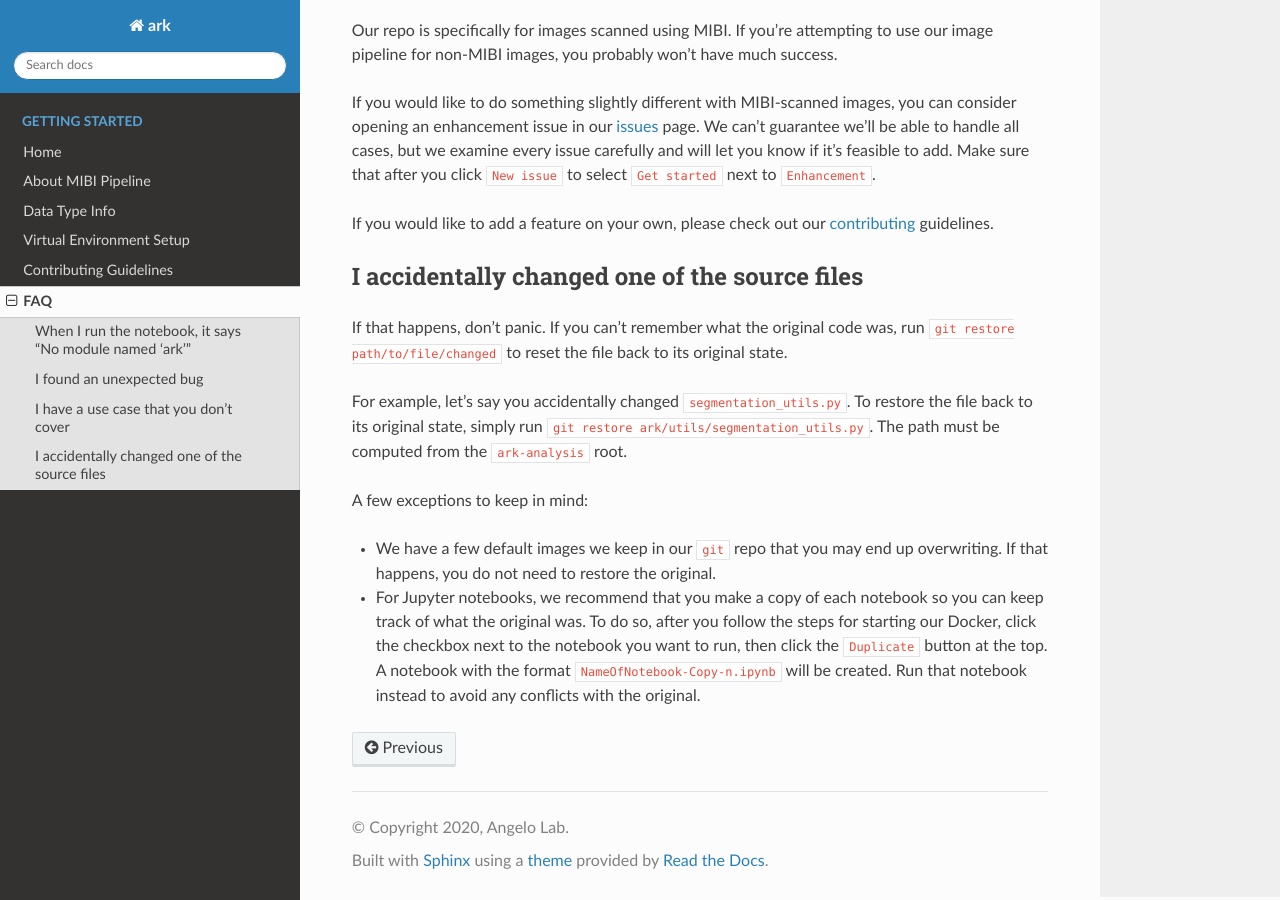
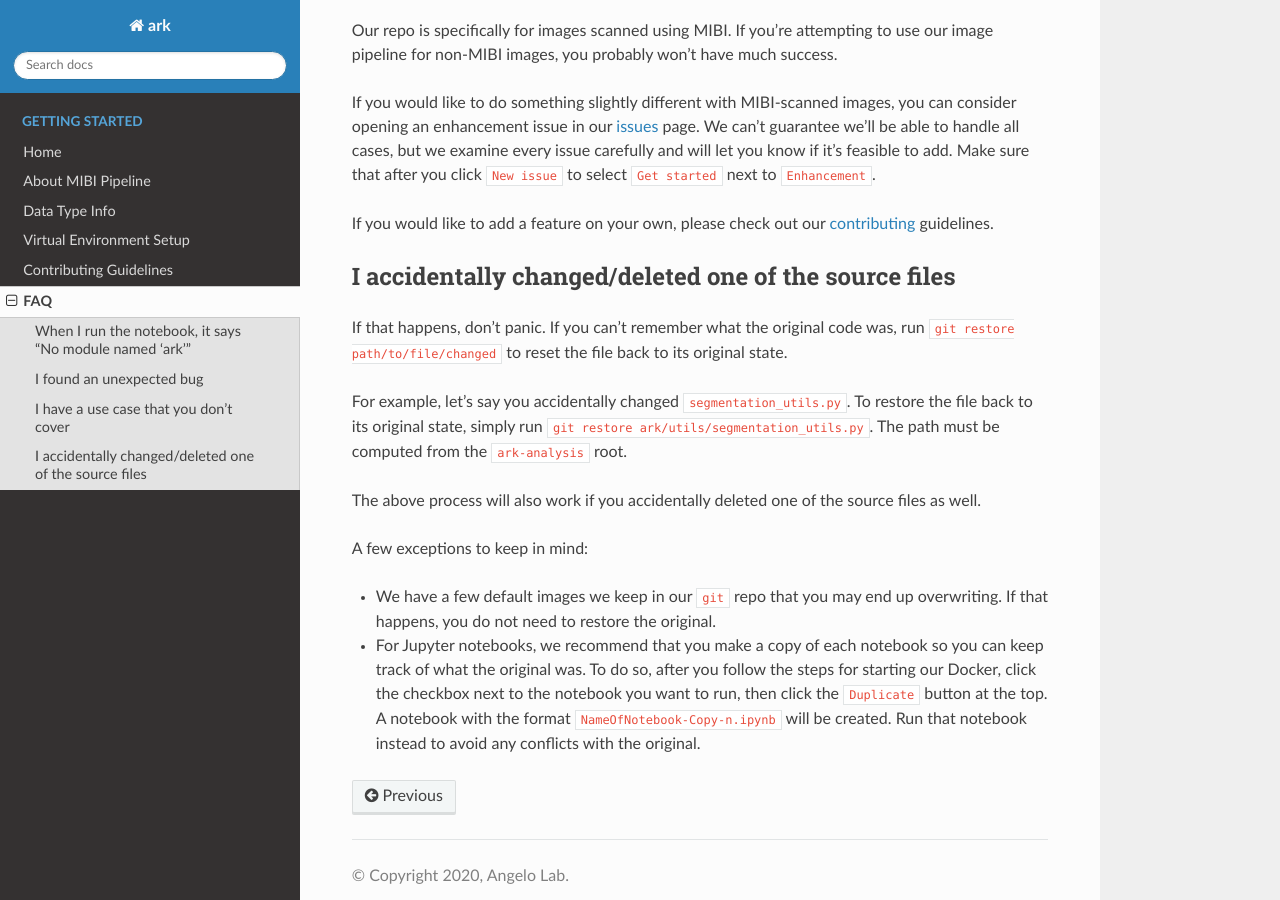
Before and after one commit to angelolab/ark-analysis, a Sphinx documentation site: the page built from docs/_rtd/faq.md, in a window 1280 px wide and 900 px high, scrolled down 867 px. Built offline with Sphinx 7.4.7 and the Read the Docs theme 2.0.0, drawn with Linux system fonts in a browser that asks for light colours; pages that are not in the unit, such as notebooks, are missing from menus.

Commit message:
Clarify that git restore also works on deleted files as well

```diff
--- a/docs/_rtd/faq.md
+++ b/docs/_rtd/faq.md
@@ -22,12 +22,14 @@ If you would like to do something slightly different with MIBI-scanned images, y
 
 If you would like to add a feature on your own, please check out our [contributing](contributing.md) guidelines.
 
-### I accidentally changed one of the source files
+### I accidentally changed/deleted one of the source files
 
 If that happens, don't panic. If you can't remember what the original code was, run `git restore path/to/file/changed` to reset the file back to its original state.
 
 For example, let's say you accidentally changed `segmentation_utils.py`. To restore the file back to its original state, simply run `git restore ark/utils/segmentation_utils.py`. The path must be computed from the `ark-analysis` root.
 
+The above process will also work if you accidentally deleted one of the source files as well.
+
 A few exceptions to keep in mind:
 * We have a few default images we keep in our `git` repo that you may end up overwriting. If that happens, you do not need to restore the original.
 * For Jupyter notebooks, we recommend that you make a copy of each notebook so you can keep track of what the original was. To do so, after you follow the steps for starting our Docker, click the checkbox next to the notebook you want to run, then click the `Duplicate` button at the top. A notebook with the format `NameOfNotebook-Copy-n.ipynb` will be created. Run that notebook instead to avoid any conflicts with the original.
```
